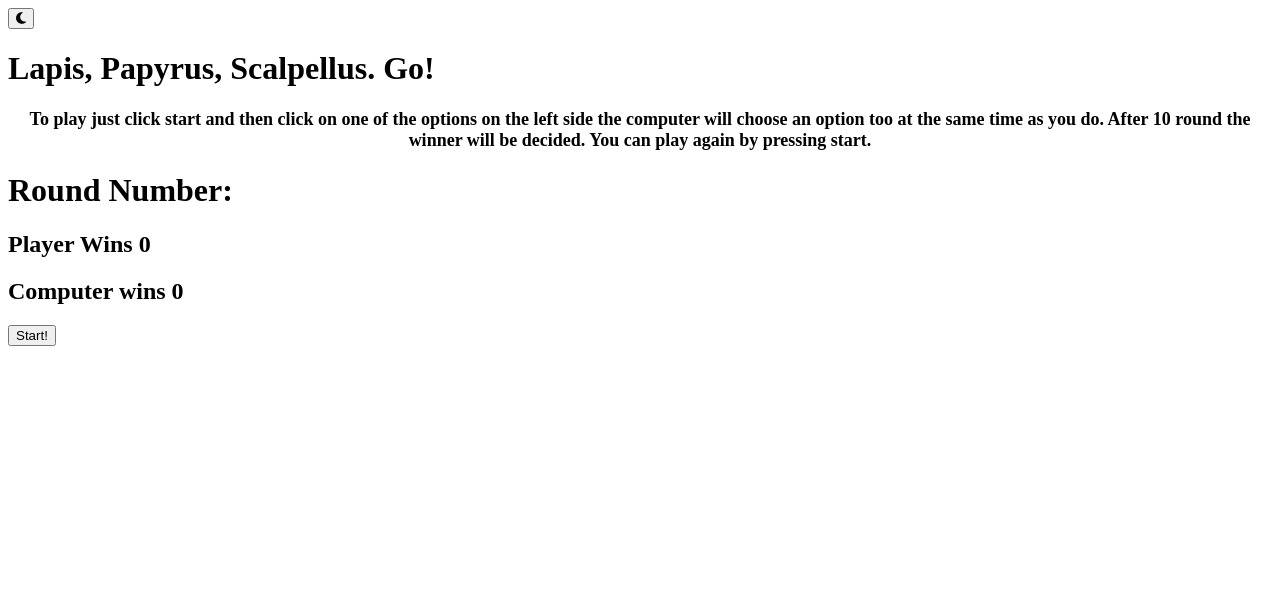
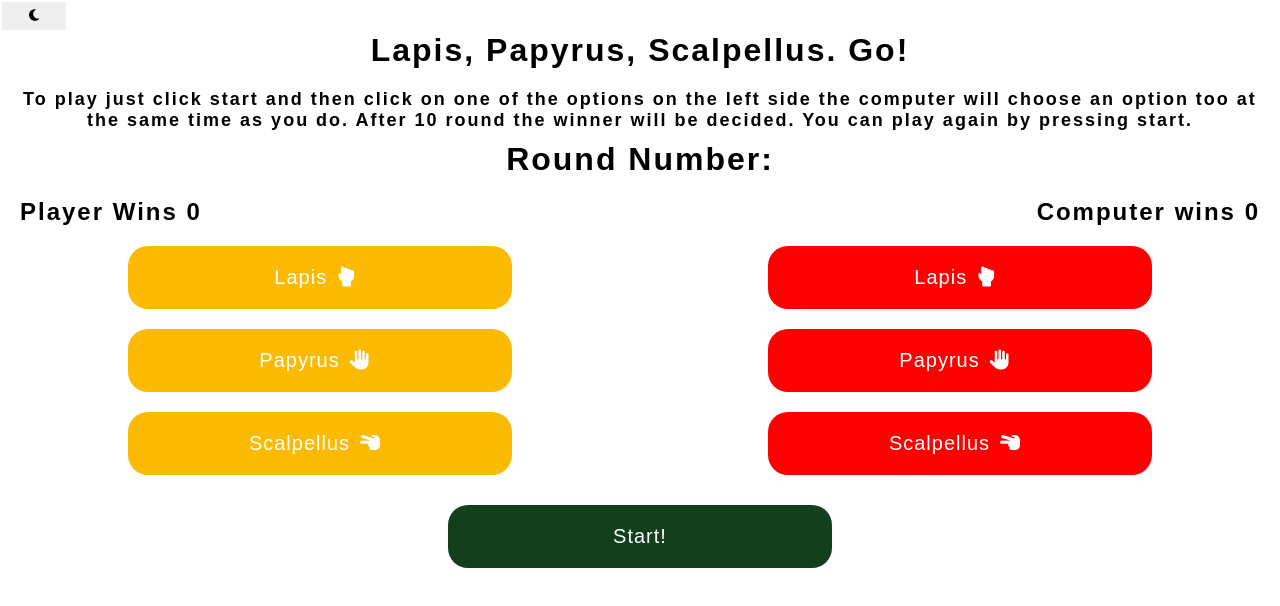
Before and after one commit to Aliwebs/Lapis-Papyrus-Scalpellus, a plain HTML site: page index.html in a window 1280 px wide. Drawn offline with Linux system fonts and the light colour scheme; a web font is replaced by a local one.

Commit message:
initial commit

```diff
--- a/index.html
+++ b/index.html
@@ -5,6 +5,7 @@
     <meta http-equiv="X-UA-Compatible" content="IE=edge">
     <meta name="viewport" content="width=device-width, initial-scale=1.0">
     <title>Lapis Papyrus Scalpellus</title>
+    <link rel="stylesheet" href="./style.css">
 </head>
 <body>
     <button id="night" onclick="nightMode()"><i class="fas fa-moon"></i></button>
@@ -27,6 +28,6 @@
 </div>
 
 <script src="https://kit.fontawesome.com/d67bc14ae8.js" crossorigin="anonymous"></script>
-<script src=""></script>
+<script src="script.js"></script>
 </body>
 </html>
```
